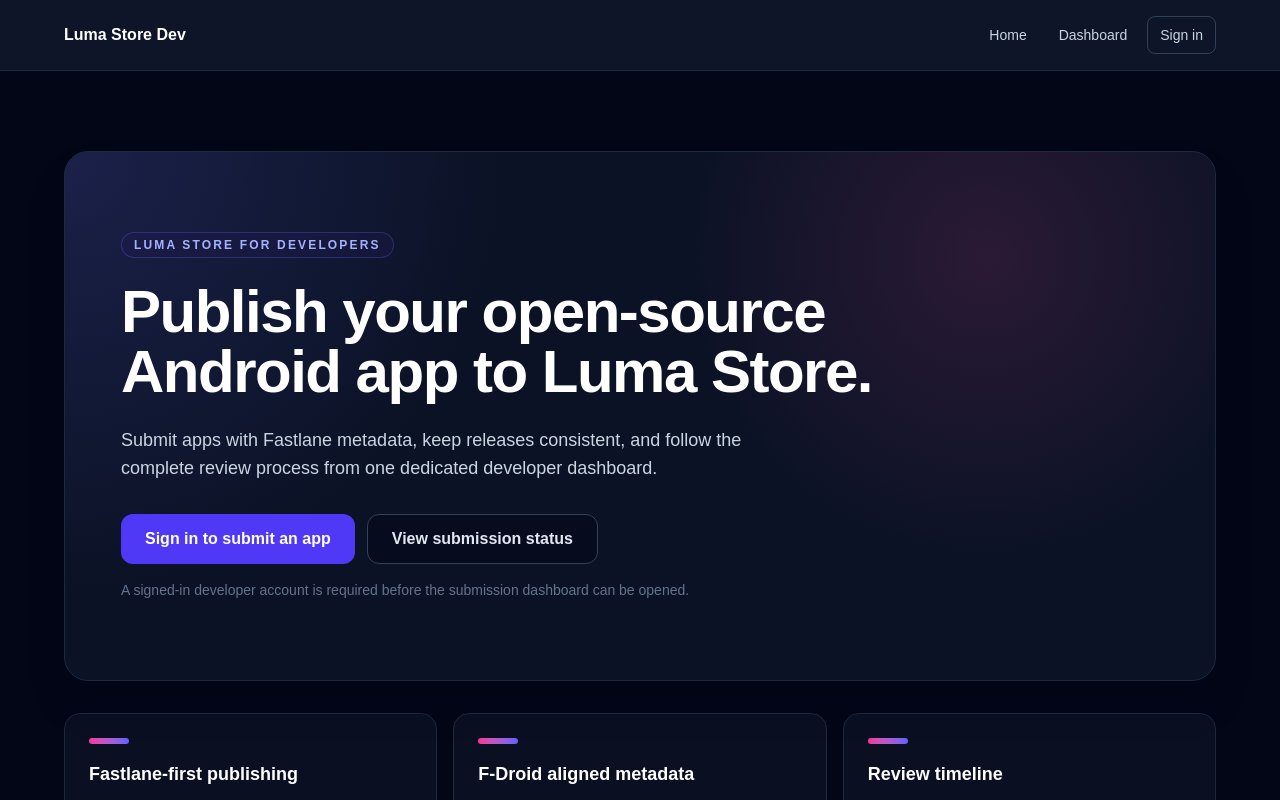
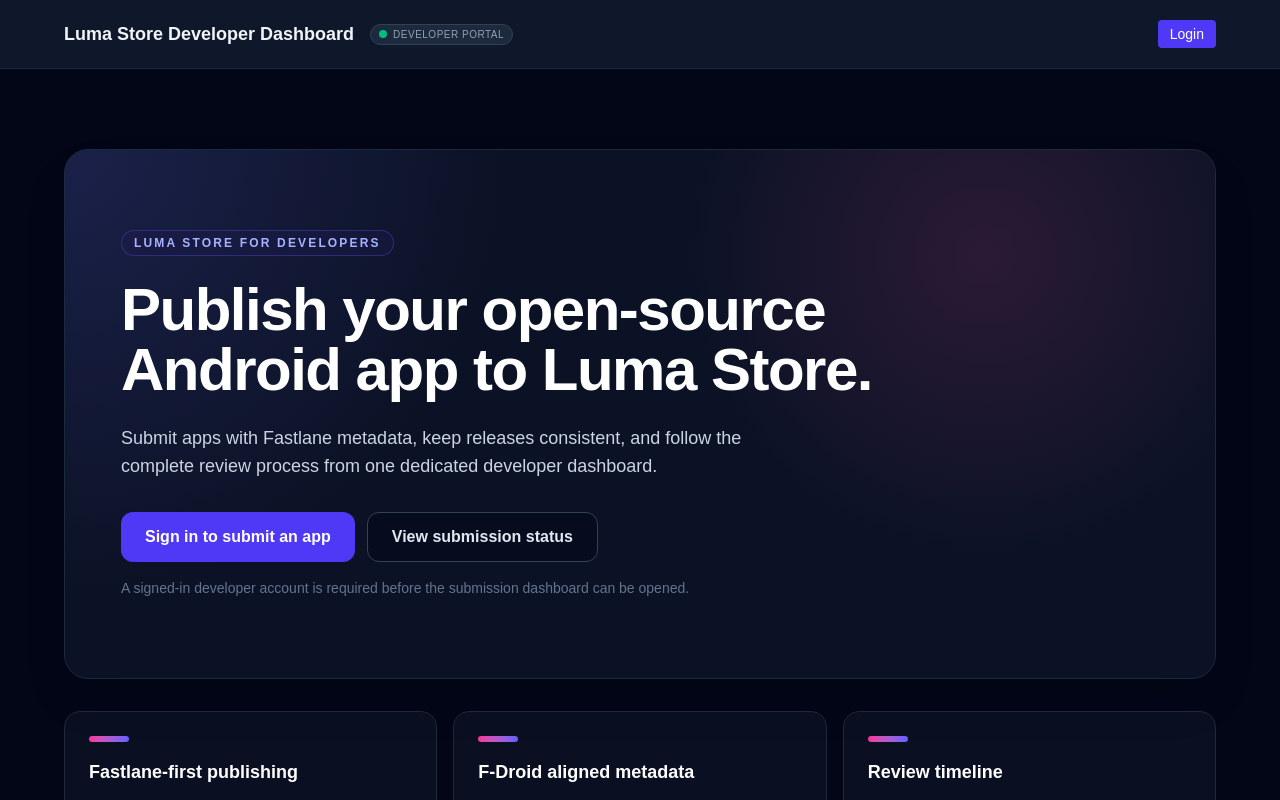
Before and after one commit to FreetimeMaker/Luma-Store-Dev-Dashboard, a Next.js app: page / in a window 1280 px wide. Shown: the top 800 px of the page. Built offline with nearby package versions, Linux system fonts and the light colour scheme; no server answers.

Commit message:
Use account-aware API-style top navigation

```diff
--- a/app/layout.tsx
+++ b/app/layout.tsx
@@ -1,6 +1,6 @@
 import type { Metadata } from "next";
-import Link from "next/link";
 import "./globals.css";
+import AuthNav from "./components/AuthNav";
 
 export const metadata: Metadata = {
   title: {
@@ -14,18 +14,13 @@ export default function RootLayout({ children }: { children: React.ReactNode })
   return (
     <html lang="en" className="h-full antialiased">
       <body className="min-h-full bg-slate-950 text-slate-100">
-        <header className="border-b border-slate-800 bg-slate-900/95 px-4 py-4 sm:px-6">
-          <div className="mx-auto flex max-w-6xl flex-wrap items-center justify-between gap-3">
-            <Link href="/" className="font-semibold text-white">Luma Store Dev</Link>
-            <nav className="flex flex-wrap items-center gap-2 text-sm">
-              <Link href="/" className="rounded-lg px-3 py-2 text-slate-300 hover:bg-slate-800 hover:text-white">Home</Link>
-              <Link href="/dashboard" className="rounded-lg px-3 py-2 text-slate-300 hover:bg-slate-800 hover:text-white">Dashboard</Link>
-              <Link href="/login" className="rounded-lg border border-slate-700 px-3 py-2 text-slate-300 hover:bg-slate-800">Sign in</Link>
-            </nav>
-          </div>
+        <header className="w-full border-b border-slate-800 bg-slate-900 px-4 py-3 sm:px-6">
+          <AuthNav />
         </header>
         <main className="mx-auto max-w-7xl px-4 py-6 sm:px-6">{children}</main>
-        <footer className="border-t border-slate-800 px-4 py-6 text-center text-xs text-slate-500 sm:px-6">© 2026 Freetime Maker · Luma Store Developer Dashboard</footer>
+        <footer className="border-t border-slate-800 px-4 py-6 text-center text-xs text-slate-500 sm:px-6">
+          © 2026 Freetime Maker · Luma Store Developer Dashboard
+        </footer>
       </body>
     </html>
   );
```
